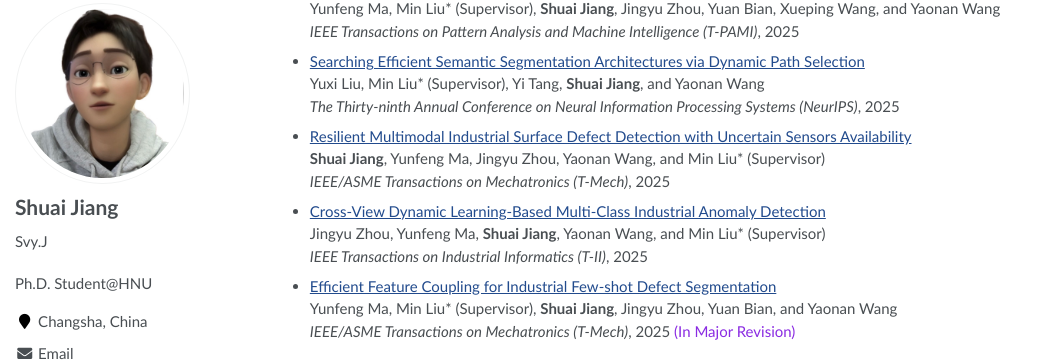
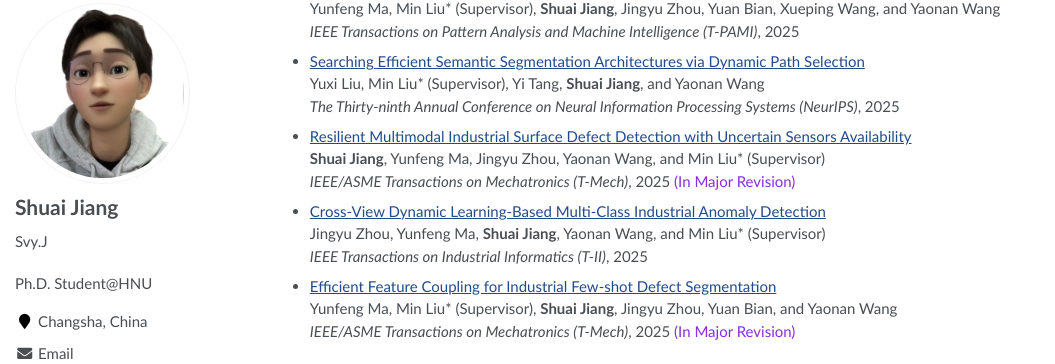
Before and after one commit to SvyJ/svyj.github.io, a Jekyll site: the page built from _pages/index.md, in a window 1280 px wide and 900 px high, scrolled down 2820 px. Shown: the part 88-452 px from the top of the window, without its empty margins (0-1055 px from the left). Built offline with Jekyll 4.4.1, drawn with Linux system fonts in a browser that asks for light colours.

Commit message:
Update index.md

```diff
--- a/_pages/index.md
+++ b/_pages/index.md
@@ -190,7 +190,7 @@
 
 - [Resilient Multimodal Industrial Surface Defect Detection with Uncertain Sensors Availability](https://ieeexplore.ieee.org/xpl/RecentIssue.jsp?punumber=3516)<br>
   **Shuai Jiang**, Yunfeng Ma, Jingyu Zhou, Yaonan Wang, and Min Liu* (Supervisor)<br>
-  _IEEE/ASME Transactions on Mechatronics (T-Mech)_, 2025<br>
+  _IEEE/ASME Transactions on Mechatronics (T-Mech)_, 2025 <font color="#8A2BE2">(In Major Revision)<br>
 
 - [Cross-View Dynamic Learning-Based Multi-Class Industrial Anomaly Detection](https://ieeexplore.ieee.org/xpl/RecentIssue.jsp?punumber=9424)<br>
   Jingyu Zhou, Yunfeng Ma, **Shuai Jiang**, Yaonan Wang, and Min Liu* (Supervisor)<br>
```
